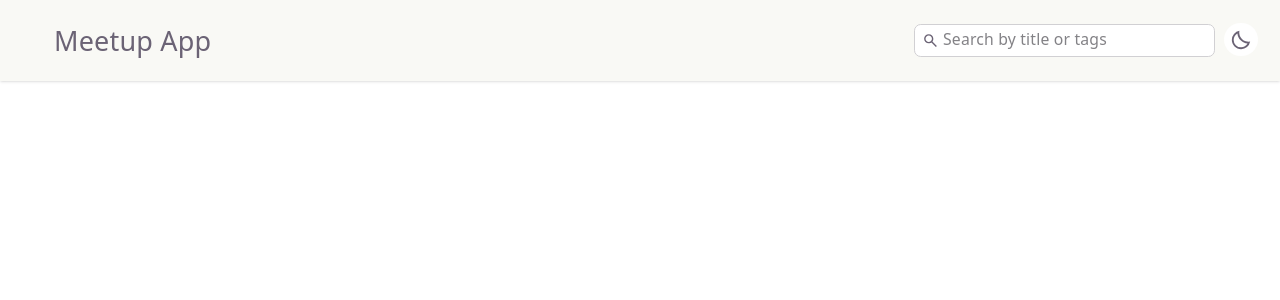
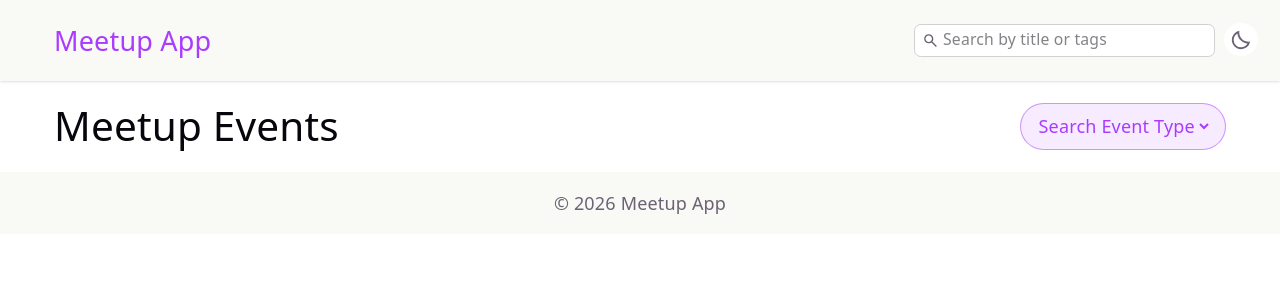
Before and after one commit to Zann-Dot/meetup-app, a React (Vite) app: page / in a window 1280 px wide. Shown: the top 300 px of the page. Built offline with nearby package versions, Linux system fonts and the light colour scheme.

Commit message:
feat: implement main layout with header, footer, and theme toggling functionality

```diff
--- /dev/null
+++ b/src/pages/Footer.jsx
@@ -0,0 +1,9 @@
+import React from "react";
+
+export default function Footer() {
+  return (
+    <div className="bg-social-bg dark:bg-dark-code-bg text-center p-4">
+      &copy; 2026 Meetup App
+    </div>
+  );
+}
--- a/src/pages/Header.jsx
+++ b/src/pages/Header.jsx
@@ -14,7 +14,7 @@ export default function Header() {
     <nav className="p-5 bg-social-bg dark:bg-dark-code-bg shadow-sm flex justify-between items-center">
       <Link
         to="/"
-        className="text-text dark:text-dark-text font-sans text-2xl ps-7 grow-0"
+        className="text-accent dark:text-bg font-sans text-2xl ps-7 grow-0"
       >
         Meetup App
       </Link>
--- /dev/null
+++ b/src/pages/HeaderMainContent.jsx
@@ -0,0 +1,20 @@
+export default function HeaderMainContent() {
+  return (
+    <div className="flex justify-between">
+      <h1 className="text-text-h dark:text-accent text-4xl font-medium">
+        Meetup Events
+      </h1>
+
+      <div className=" py-2 px-3 text-accent bg-accent-bg border outline-0 border-accent-border rounded-3xl">
+        <select name="type_select" className="outline-0">
+          <option value="" disabled hidden selected>
+            Search Event Type
+          </option>
+          <option value="both">Both</option>
+          <option value="online">Online</option>
+          <option value="offline">Offline</option>
+        </select>
+      </div>
+    </div>
+  );
+}
--- a/src/pages/Homepage.jsx
+++ b/src/pages/Homepage.jsx
@@ -1,9 +1,15 @@
+import Footer from "./Footer";
 import Header from "./Header";
+import HeaderMainContent from "./HeaderMainContent";
 
 export default function Homepage() {
   return (
     <>
       <Header />
+      <main className="px-12 py-5">
+        <HeaderMainContent />
+      </main>
+      <Footer />
     </>
   );
 }
```
Also changed, not shown: public/keyboard_arrow_down_24dp_E3E3E3_FILL0_wght400_GRAD0_opsz24.svg (added).
